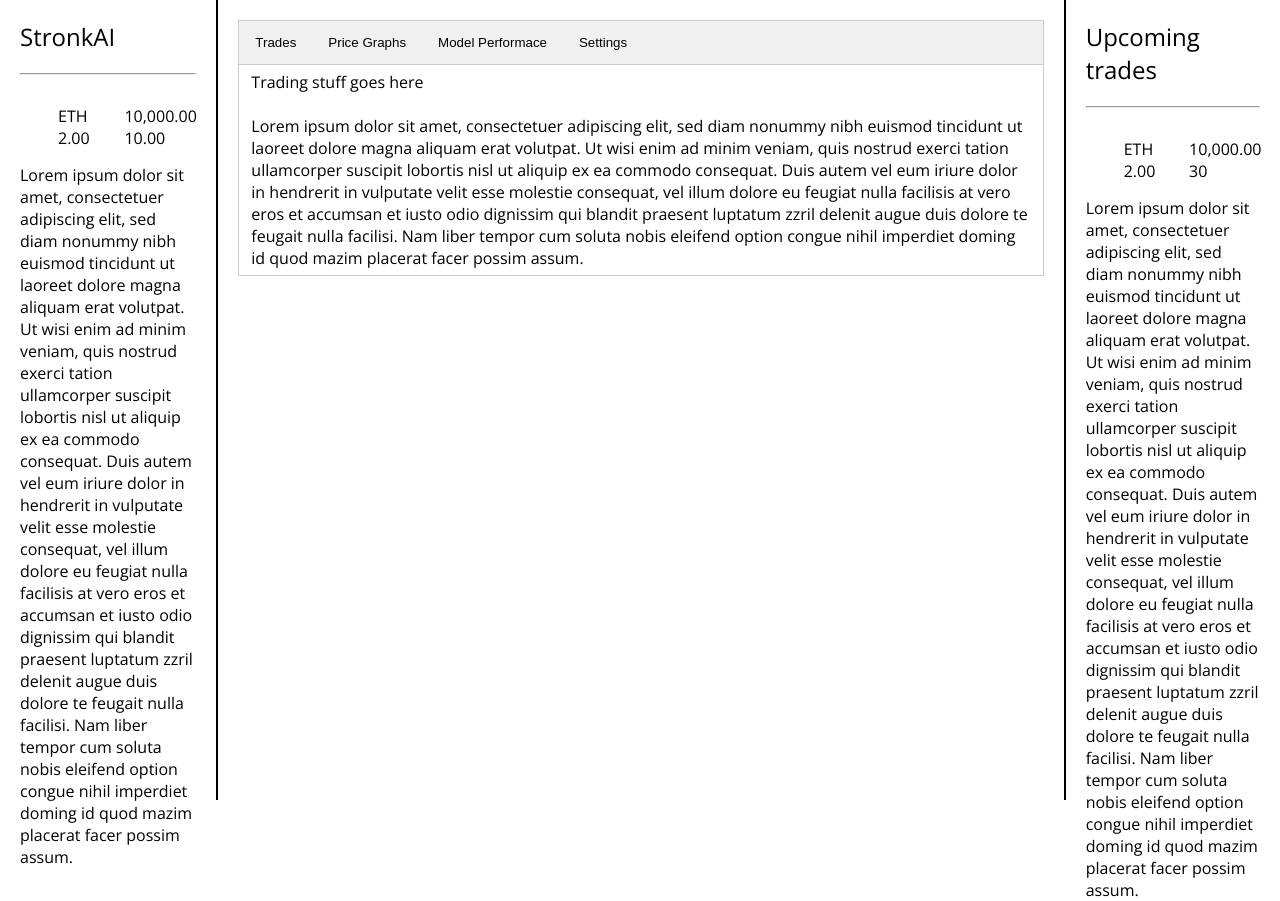
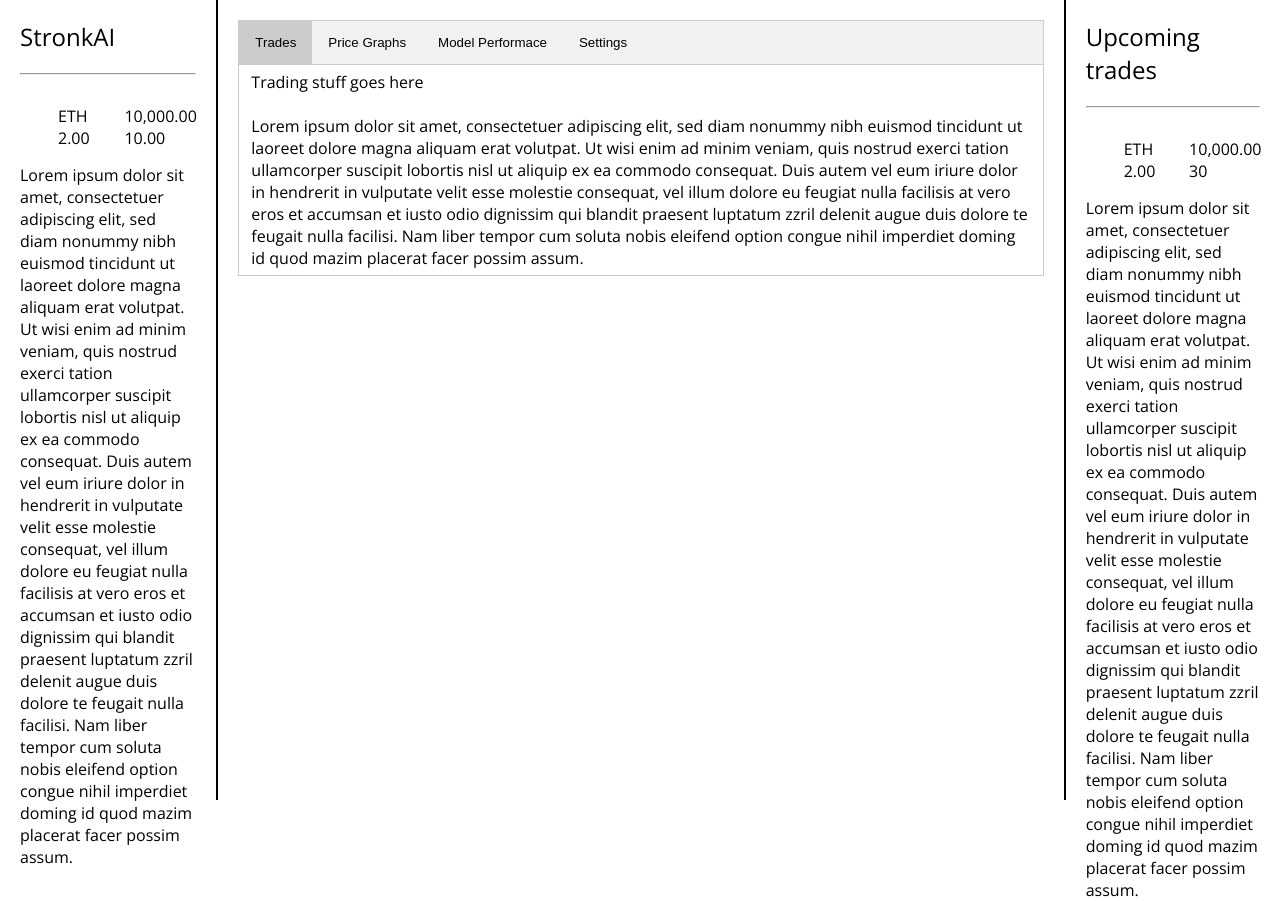
Before and after one commit to LizardLad/trading_bot_old, a React (Vite) app in the folder gui/: page / in a window 1280 px wide. Built offline with nearby package versions, Linux system fonts and the light colour scheme; no server answers.

Commit message:
Moved things to main loop

```diff
--- a/gui/src/components/Tabs/index.tsx
+++ b/gui/src/components/Tabs/index.tsx
@@ -1,3 +1,7 @@
+import Trades from '../Trades';
+import PriceGraphs from '../PriceGraphs';
+import ModelPerformance from '../ModelPerformance';
+import Settings from '../Settings';
 import React from 'react';
 
 function fix_selected_classes(e: React.MouseEvent) {
@@ -9,7 +13,7 @@ function fix_selected_classes(e: React.MouseEvent) {
     target.className += ' active';
 }
 
-export default function TabBar({set_selected_tab}: {set_selected_tab: React.Dispatch<React.SetStateAction<string>>;}) {
+function TabBar({set_selected_tab}: {set_selected_tab: React.Dispatch<React.SetStateAction<string>>;}) {
     return (
         <div className="tab_links">
             <button className="tab_link" id="default_tab" onClick={(e: React.MouseEvent) => {fix_selected_classes(e);set_selected_tab('trades');}}>Trades</button>
@@ -19,3 +23,29 @@ export default function TabBar({set_selected_tab}: {set_selected_tab: React.Disp
         </div>
     );
 }
+
+interface TABS_INTERFACE {
+    [key: string]: JSX.Element;
+}
+
+const TABS: TABS_INTERFACE = {
+    trades: <Trades />,
+    price_graphs: <PriceGraphs />,
+    model_performance: <ModelPerformance />,
+    settings: <Settings />,
+};
+
+export function TabsContainer() {
+    const [selected_tab, set_selected_tab] = React.useState<string>('trades');
+
+    const TabBar_properties = {
+        set_selected_tab: set_selected_tab,
+    };
+
+    return (
+        <div>
+            <TabBar {...TabBar_properties} />
+            {TABS[selected_tab]}
+        </div>
+    );
+}
--- a/gui/src/index.tsx
+++ b/gui/src/index.tsx
@@ -1,12 +1,3 @@
-import { AssetPosition, AssetTrade } from './components/Positions';
-import TabBar from './components/Tabs';
-import Trades from './components/Trades';
-import PriceGraphs from './components/PriceGraphs';
-import ModelPerformance from './components/ModelPerformance';
-import Settings from './components/Settings';
-import React from 'react';
-import ReactDOM from 'react-dom';
-
 import { main_loop } from './loop'
 
 import '@assets/styles/base.css';
@@ -16,6 +7,8 @@ import '@assets/styles/main.css';
 function main_init() {
     console.log('Hello from js');
     console.log('Create tabs');
+
+    main_loop('init');
 
     document.getElementById('default_tab')?.click()
 
@@ -32,38 +25,9 @@ function main_init() {
             console.log(request);
         }
     };
-    main_loop('init');
 }
 
-interface TABS_INTERFACE {
-    [key: string]: JSX.Element;
-}
-
-const TABS: TABS_INTERFACE = {
-    trades: <Trades />,
-    price_graphs: <PriceGraphs />,
-    model_performance: <ModelPerformance />,
-    settings: <Settings />,
-};
-
-export default function App() {
-    const [selected_tab, set_selected_tab] = React.useState<string>('trades');
-
-    const TabBar_properties = {
-        set_selected_tab: set_selected_tab,
-    };
-
-    return (
-        <div>
-            <TabBar {...TabBar_properties} />
-            {TABS[selected_tab]}
-        </div>
-    );
-}
-
-
 let p = new Promise((resolve) => {
-    //ReactDOM.render(<App />, document.getElementById('centre_tabs'));
     resolve(true);
 });
 p.then(main_init);
--- a/gui/src/loop.tsx
+++ b/gui/src/loop.tsx
@@ -1,13 +1,11 @@
 import { AssetPosition, AssetTrade } from './components/Positions';
-import TabBar from './components/Tabs';
+import {TabsContainer} from './components/Tabs';
 import Trades from './components/Trades';
 import PriceGraphs from './components/PriceGraphs';
 import ModelPerformance from './components/ModelPerformance';
 import Settings from './components/Settings';
 import React from 'react';
 import ReactDOM from 'react-dom';
-
-import App from './index'
 
 var next_timeout_id: NodeJS.Timeout;
 
@@ -41,7 +39,7 @@ export function main_loop(caller: string) {
 			</div>
 			<div className="column centre_column" id="centre_column" style={{ borderLeftStyle: 'solid', borderWidth: '0.15em' }}>
 				<div id="centre_tabs">
-					<App />
+					<TabsContainer />
 				</div>
 			</div>
 			<div className="column side_column" id="right_sidebar" style={{ borderLeftStyle: 'solid', borderWidth: '0.15em' }}>
```
